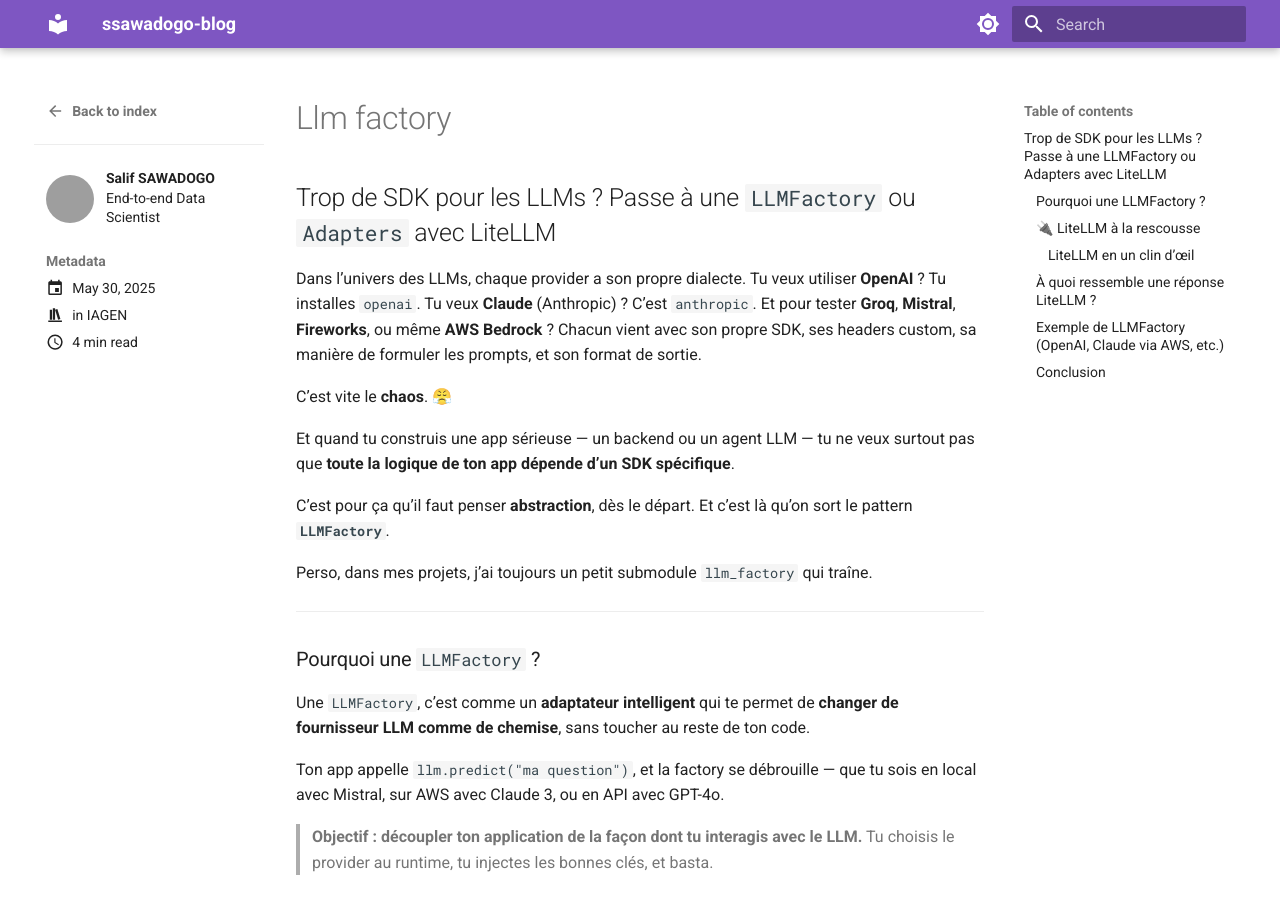
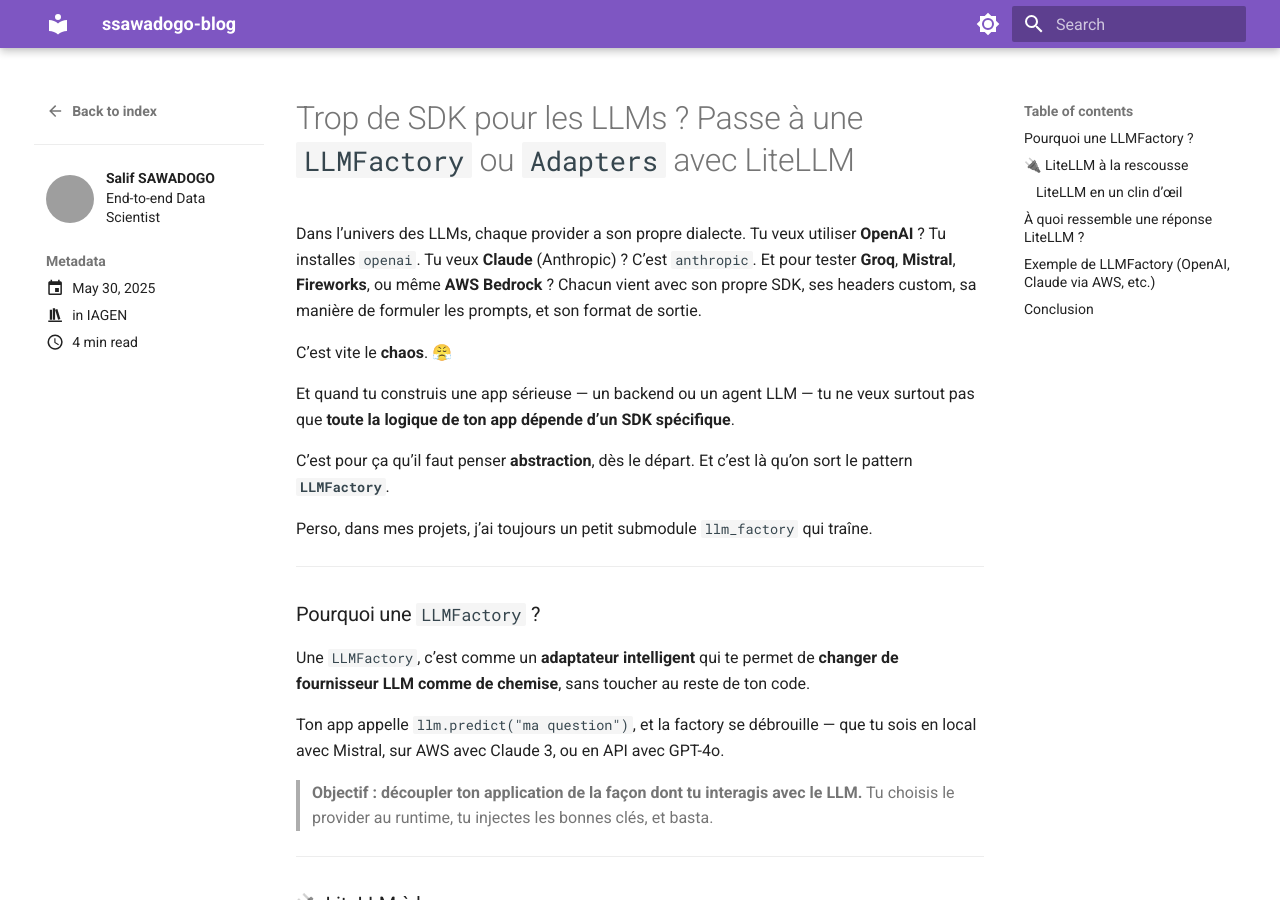
Before and after one commit to sawallesalfo/blog, an MkDocs documentation site: the page built from docs/posts/llm_factory.md, in a window 1280 px wide and 900 px high. Built offline with MkDocs 1.6.1 and Material for MkDocs 9.7.7, drawn with Linux system fonts in a browser that asks for light colours; comment, search, counter and statistics services are not loaded; grey boxes are pictures that could not be loaded.

Commit message:
Update llm_factory.md

```diff
--- a/docs/posts/llm_factory.md
+++ b/docs/posts/llm_factory.md
@@ -7,7 +7,7 @@ categories:
 ---
 
 
-## Trop de SDK pour les LLMs ? Passe à une `LLMFactory`  ou `Adapters` avec LiteLLM
+# Trop de SDK pour les LLMs ? Passe à une `LLMFactory`  ou `Adapters` avec LiteLLM
 
 Dans l’univers des LLMs, chaque provider a son propre dialecte.
 Tu veux utiliser **OpenAI** ? Tu installes `openai`.
```
